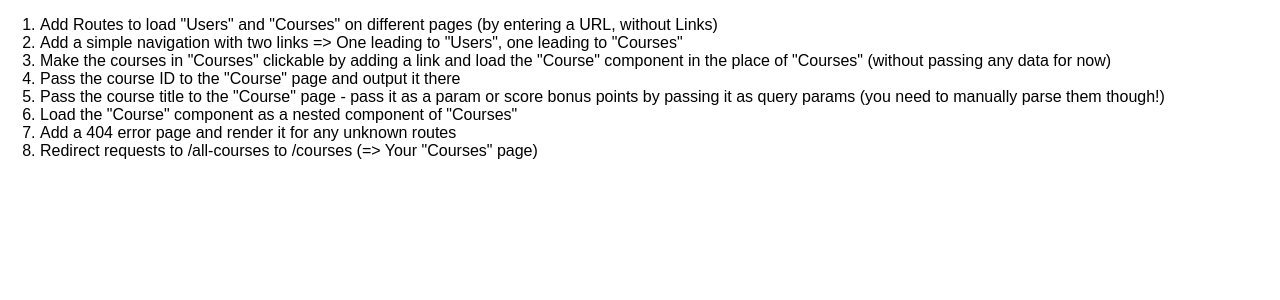
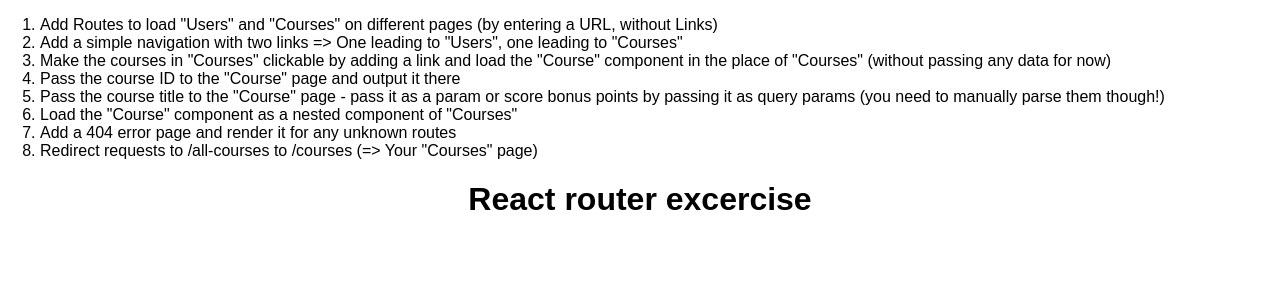
Before and after one commit to makomweb/notes-react-course, a React (Create React App) app in the folder routing-exercise-project/: page / in a window 1280 px wide. Shown: the top 300 px of the page. Built offline with nearby package versions, Linux system fonts and the light colour scheme.

Commit message:
finish assignment task 1

```diff
--- a/routing-exercise-project/src/App.js
+++ b/routing-exercise-project/src/App.js
@@ -1,10 +1,11 @@
 import React, { Component } from 'react';
-
-import Courses from './containers/Courses/Courses';
-import Users from './containers/Users/Users';
+import './App.css';
+import { BrowserRouter, Route, Switch } from 'react-router-dom';
+import Users from './Components/Users/Users';
+import Courses from './Components/Courses/Courses';
 
 class App extends Component {
-  render () {
+  render() {
     return (
       <div className="App">
         <ol style={{textAlign: 'left'}}>
@@ -17,6 +18,14 @@ class App extends Component {
           <li>Add a 404 error page and render it for any unknown routes</li>
           <li>Redirect requests to /all-courses to /courses (=> Your "Courses" page)</li>
         </ol>
+        <h1>React router excercise</h1>
+        <BrowserRouter>
+          <Switch>
+            <Route path="/users" component={Users} />
+            <Route path="/courses" component={Courses} />
+            <Route path="/" component={null} />
+          </Switch>
+        </BrowserRouter>
       </div>
     );
   }
```
